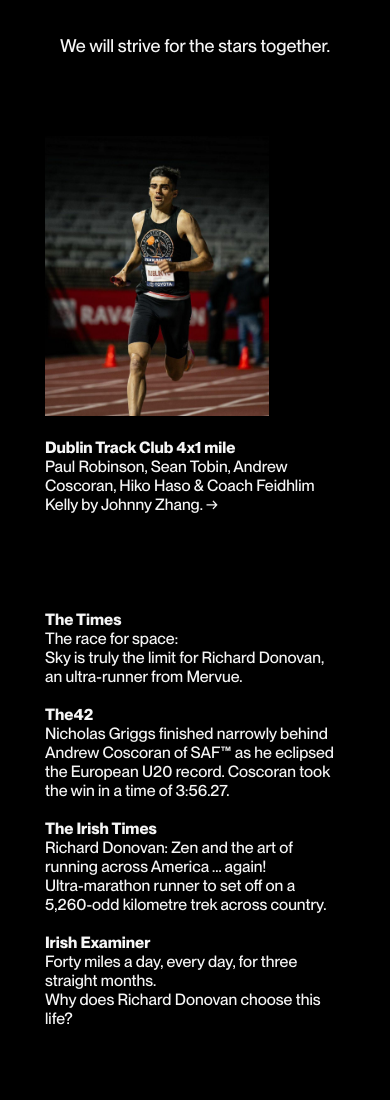
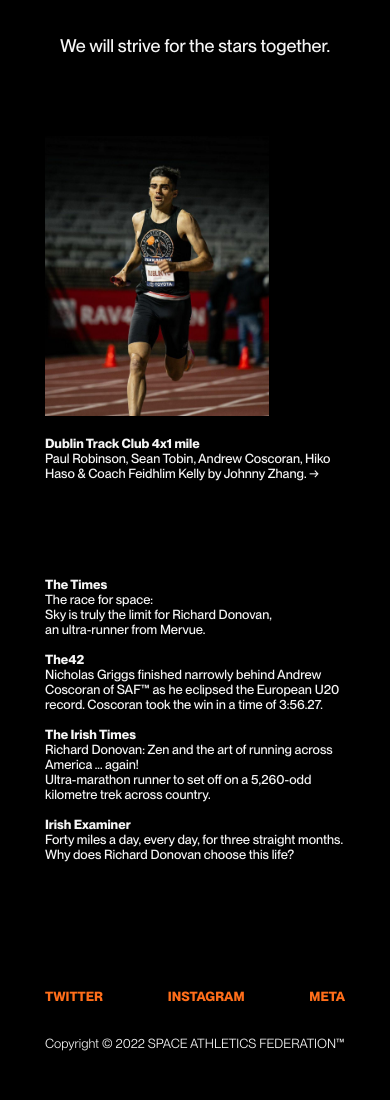
Before and after one commit to doglink/spaceathleticsfederation, a website: page index.html in a window 390 px wide. Shown: the part 4120-5220 px from the top of the page. Drawn offline with Linux system fonts and the light colour scheme.

Commit message:
font size

```diff
--- a/style.css
+++ b/style.css
@@ -229,10 +229,12 @@ p {
 
   .articles {
     width: 300px;
+    font-size: small;
   }
 
   div.updates {
     width: 300px;
     margin-bottom: 1rem;
+    font-size: small;
   }
 }
```
